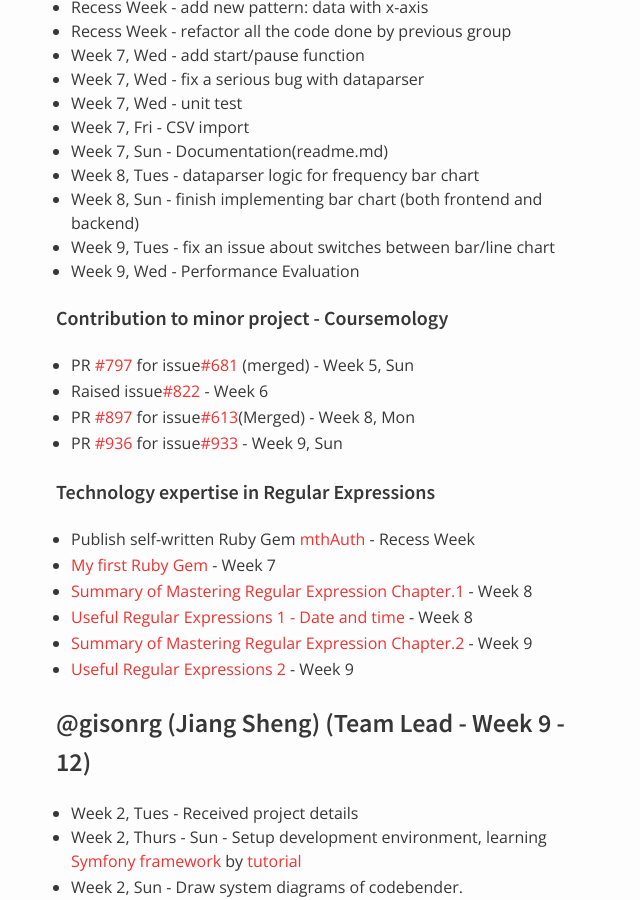
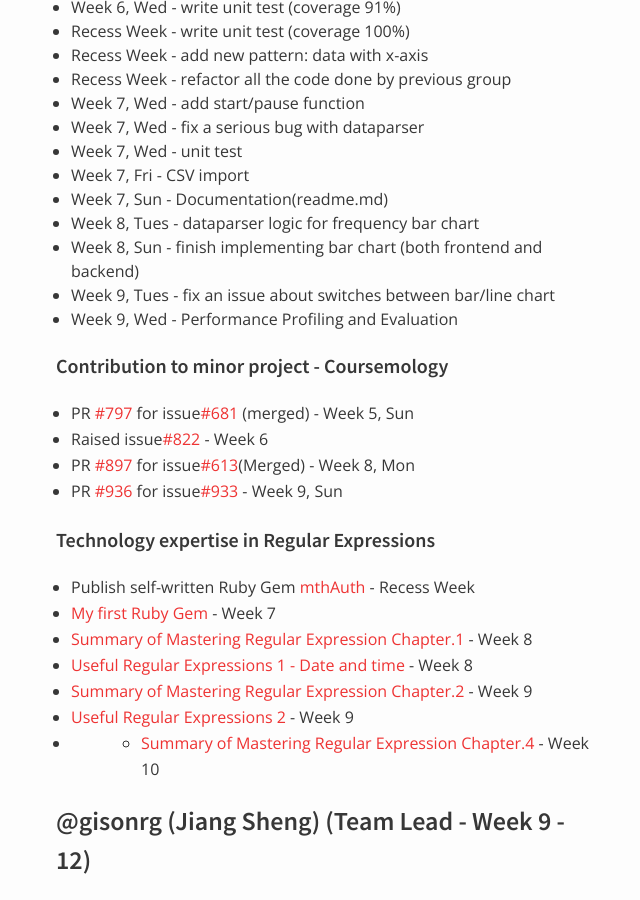
Before and after one commit to nus-oss/cs3281-AY1516S2-website, a Jekyll site: the page built from teams/codebender.md, in a window 1280 px wide and 900 px high, scrolled down 11400 px. Shown: the whole window, without its empty margins (314-954 px from the left). Built offline with Jekyll 4.4.1, drawn with Linux system fonts in a browser that asks for light colours; some of the changed text lies outside the part shown.

Commit message:
tanghao's progress

```diff
--- a/teams/codebender.md
+++ b/teams/codebender.md
@@ -131,6 +131,8 @@
 * [ ] User costumization of axis name, data name,etc - Week 9
 * [x] Bar Chart - Week 9
 * [x] Performance evaluation - Week 10
+* [ ] Merging/Revising - Week 10
+* [ ] Deploying on live server, done! - Week 11
 
 ## Contributions
 
@@ -348,7 +350,7 @@
 * Week 8, Tues - dataparser logic for frequency bar chart
 * Week 8, Sun - finish implementing bar chart (both frontend and backend)
 * Week 9, Tues - fix an issue about switches between bar/line chart
-* Week 9, Wed - Performance Evaluation
+* Week 9, Wed - Performance Profiling and Evaluation
 
 #### Contribution to minor project - Coursemology
  * PR [#797](https://github.com/Coursemology/coursemology2/pull/797) for issue[#681](https://github.com/Coursemology/coursemology2/issues/681) (merged) - Week 5, Sun
@@ -363,6 +365,7 @@
 * [Useful Regular Expressions 1 - Date and time](http://blog.nus.edu.sg/matanghao/2016/03/09/useful-regular-expression-1-time-and-date/) - Week 8
 * [Summary of Mastering Regular Expression Chapter.2](http://blog.nus.edu.sg/matanghao/2016/03/15/summary-of-mastering-regular-expressions-chapter-2/) - Week 9
 * [Useful Regular Expressions 2](http://blog.nus.edu.sg/matanghao/2016/03/15/useful-regular-expression-2/) - Week 9
+* * [Summary of Mastering Regular Expression Chapter.4](http://blog.nus.edu.sg/matanghao/2016/03/20/summary-of-mastering-regular-expressions-chapter-4/) - Week 10
 
 ### @gisonrg (Jiang Sheng) (Team Lead - Week 9 - 12)
 * Week 2, Tues - Received project details
```
